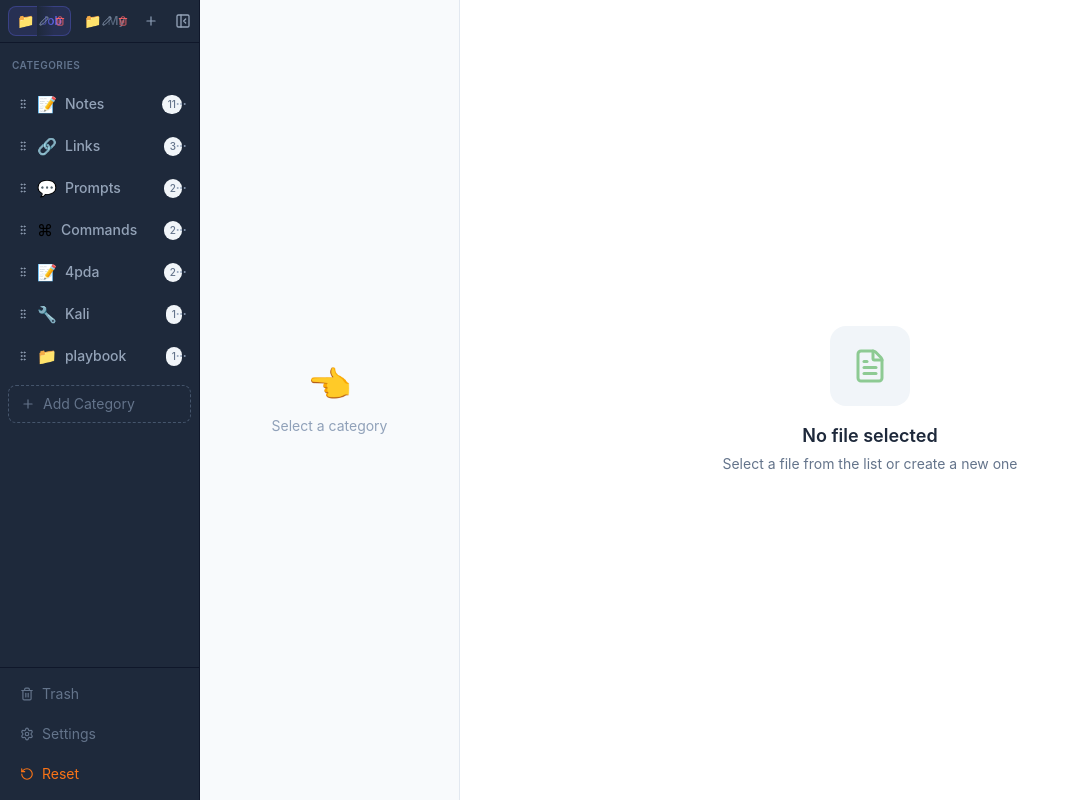
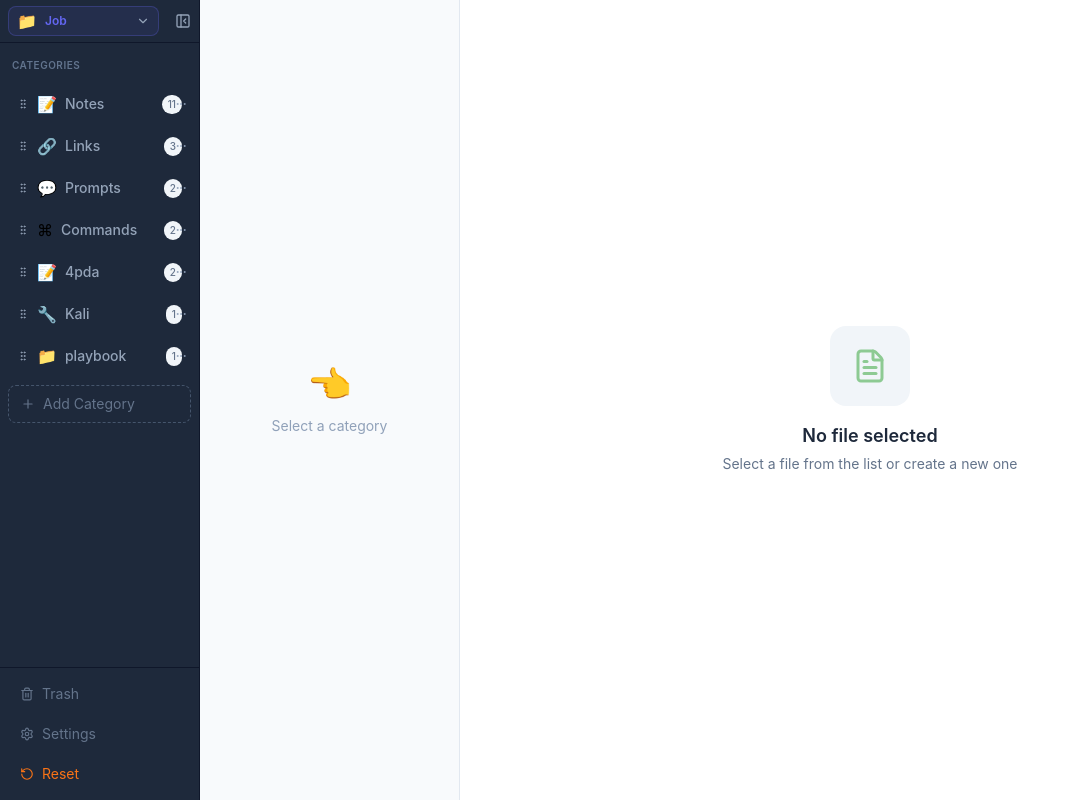
Before and after one commit to Ariyts/my-hub, a React (Vite) app: page / in a window 1280 px wide. Shown: the whole page, without its empty margins (0-1080 px from the left). Built offline with nearby package versions, Linux system fonts and the light colour scheme.

Commit message:
Сделал выбор workspaces более удобным

```diff
--- a/src/components/WorkspaceSwitcher.tsx
+++ b/src/components/WorkspaceSwitcher.tsx
@@ -1,9 +1,10 @@
-import { useState } from "react";
+import { useMemo, useRef, useState } from "react";
+import { createPortal } from "react-dom";
 import { useStore } from "../store";
 import type { Workspace } from "../types";
-import { Plus, Edit2, Trash2 } from "lucide-react";
+import { Plus, Edit2, Trash2, ChevronDown, Check, Search } from "lucide-react";
 
-const EMOJI_OPTIONS = ["🏠", "💼", "🎯", "🚀", "📚", "💡", "🎨", "🔧", "⚡", "🎮", "🏠", "📊"];
+const EMOJI_OPTIONS = ["🏠", "💼", "🎯", "🚀", "📚", "💡", "🎨", "🔧", "⚡", "🎮", "📁", "📊"];
 const COLOR_OPTIONS = [
   "#6366f1",
   "#4CAF50",
@@ -27,12 +28,42 @@ export function WorkspaceSwitcher({ compact = false }: WorkspaceSwitcherProps) {
     addWorkspace,
     updateWorkspace,
     deleteWorkspace,
-    isDarkTheme,
   } = useStore();
 
+  const [menuOpen, setMenuOpen] = useState(false);
+  const [menuPos, setMenuPos] = useState<{ top: number; left: number } | null>(null);
+  const [search, setSearch] = useState("");
+  const triggerRef = useRef<HTMLButtonElement>(null);
+
+  const MENU_W = 240;
+
+  // Позиция меню считается от кнопки и рендерится порталом в body — иначе
+  // overflow-hidden сайдбара обрезает выпадашку (Задача: воркспейсы).
+  const openMenu = () => {
+    const el = triggerRef.current;
+    if (el) {
+      const r = el.getBoundingClientRect();
+      const left = Math.max(8, Math.min(r.left, window.innerWidth - MENU_W - 8));
+      setMenuPos({ top: r.bottom + 4, left });
+    }
+    setMenuOpen(true);
+  };
   const [showCreateModal, setShowCreateModal] = useState(false);
   const [editingWorkspace, setEditingWorkspace] = useState<Workspace | null>(null);
   const [newWorkspace, setNewWorkspace] = useState({ name: "", icon: "🏠", color: "#6366f1" });
+
+  const active =
+    workspaces.find((w) => w.id === activeWorkspaceId) || workspaces[0] || null;
+
+  const filtered = useMemo(() => {
+    const q = search.trim().toLowerCase();
+    return q ? workspaces.filter((w) => w.name.toLowerCase().includes(q)) : workspaces;
+  }, [workspaces, search]);
+
+  const closeMenu = () => {
+    setMenuOpen(false);
+    setSearch("");
+  };
 
   const handleCreate = () => {
     if (newWorkspace.name.trim()) {
@@ -57,122 +88,187 @@ export function WorkspaceSwitcher({ compact = false }: WorkspaceSwitcherProps) {
     }
   };
 
-  const bg = isDarkTheme ? "#1e293b" : "#ffffff";
-  const textColor = isDarkTheme ? "#e2e8f0" : "#1e293b";
-
   return (
-    <div className="flex items-center gap-1 px-2 py-1.5">
-      {/* Workspace list */}
-      {workspaces.map((workspace) => {
-        const isActive = activeWorkspaceId === workspace.id;
-        return (
-          <div key={workspace.id} className="group relative">
+    <div className="relative px-2 py-1.5">
+      {/* Триггер — текущий воркспейс */}
       <button
-              onClick={() => setActiveWorkspaceId(workspace.id)}
-              title={compact ? workspace.name : undefined}
-              className="flex items-center gap-1.5 rounded-lg px-2 py-1 transition-all duration-200"
+        ref={triggerRef}
+        onClick={() => (menuOpen ? closeMenu() : openMenu())}
+        title={active?.name}
+        aria-haspopup="true"
+        aria-expanded={menuOpen}
+        className={`hover:bg-sunken w-full rounded-lg transition-colors ${
+          compact
+            ? "flex flex-col items-center gap-0.5 px-1 py-1.5"
+            : "flex items-center gap-2 px-2 py-1.5"
+        }`}
         style={{
-                background: isActive ? `${workspace.color}22` : "transparent",
-                border: isActive ? `1px solid ${workspace.color}50` : "1px solid transparent",
-                justifyContent: compact ? "center" : "flex-start",
+          background: active ? `${active.color}18` : "transparent",
+          border: active ? `1px solid ${active.color}45` : "1px solid transparent",
         }}
       >
-              <span className="text-sm">{workspace.icon}</span>
-              {!compact && (
+        {compact ? (
+          // В compact — только короткое имя (без иконки, без шеврона), чтобы было
+          // видно открытый воркспейс и не теснить 56px-рельс.
           <span
-                  className="max-w-[60px] truncate text-xs font-medium"
-                  style={{
-                    color: isActive ? workspace.color : isDarkTheme ? "#94a3b8" : "#64748b",
-                  }}
+            className="max-w-full truncate text-[10px] leading-tight font-semibold"
+            style={{ color: active?.color }}
           >
-                  {workspace.name}
+            {active?.name ?? "WS"}
           </span>
+        ) : (
+          <>
+            <span className="text-base leading-none">{active?.icon ?? "🗂️"}</span>
+            <span
+              className="min-w-0 flex-1 truncate text-left text-xs font-semibold"
+              style={{ color: active?.color }}
+            >
+              {active?.name ?? "Workspace"}
+            </span>
+            <ChevronDown size={14} className="text-subtle shrink-0" />
+          </>
         )}
       </button>
 
-            {/* Edit/Delete buttons on hover - hidden in compact mode */}
-            {!compact && (
-              <div className="absolute top-0 right-0 bottom-0 flex items-center gap-0.5 bg-gradient-to-l from-transparent via-transparent to-[#1e293b] pr-1 opacity-0 transition-opacity group-hover:opacity-100">
+      {/* Меню со всеми воркспейсами — портал в body, иначе overflow сайдбара режет */}
+      {menuOpen &&
+        menuPos &&
+        createPortal(
+          <>
+            <div className="fixed inset-0 z-60" onClick={closeMenu} />
+            <div
+              className="fixed z-61 rounded-xl border border-border bg-surface p-1 shadow-2xl"
+              style={{ top: menuPos.top, left: menuPos.left, width: MENU_W }}
+            >
+            {/* Поиск — только когда воркспейсов много */}
+            {workspaces.length > 6 && (
+              <div className="relative mb-1">
+                <Search
+                  size={13}
+                  className="text-subtle absolute top-1/2 left-2 -translate-y-1/2"
+                />
+                <input
+                  autoFocus
+                  value={search}
+                  onChange={(e) => setSearch(e.target.value)}
+                  placeholder="Search workspaces…"
+                  className="w-full rounded-lg border border-border bg-background py-1.5 pr-2 pl-7 text-xs text-foreground placeholder-subtle outline-none focus:border-primary"
+                />
+              </div>
+            )}
+
+            <div className="max-h-64 overflow-y-auto">
+              {filtered.map((ws) => {
+                const isActive = ws.id === active?.id;
+                return (
+                  <div
+                    key={ws.id}
+                    onClick={() => {
+                      setActiveWorkspaceId(ws.id);
+                      closeMenu();
+                    }}
+                    className={`group flex cursor-pointer items-center gap-2 rounded-lg px-2 py-1.5 transition-colors ${
+                      isActive ? "bg-sunken" : "hover:bg-sunken"
+                    }`}
+                  >
+                    <span className="text-sm">{ws.icon}</span>
+                    <span
+                      className="min-w-0 flex-1 truncate text-xs font-medium text-foreground"
+                      style={isActive ? { color: ws.color } : undefined}
+                    >
+                      {ws.name}
+                    </span>
+                    {isActive && <Check size={12} className="shrink-0" style={{ color: ws.color }} />}
+
+                    {/* Rename / Delete — явные действия */}
+                    <div className="flex shrink-0 items-center gap-0.5 opacity-0 transition-opacity group-hover:opacity-100">
                       <button
                         onClick={(e) => {
                           e.stopPropagation();
-                    setEditingWorkspace(workspace);
+                          setEditingWorkspace(ws);
+                          closeMenu();
                         }}
-                  className="rounded p-0.5 hover:bg-slate-600"
+                        className="hover:bg-background rounded p-1 text-subtle transition-colors hover:text-foreground"
+                        title="Rename workspace"
                       >
-                  <Edit2 size={10} className="text-slate-400" />
+                        <Edit2 size={12} />
                       </button>
                       {workspaces.length > 1 && (
                         <button
                           onClick={(e) => {
                             e.stopPropagation();
-                      if (confirm(`Delete workspace "${workspace.name}"?`)) {
-                        deleteWorkspace(workspace.id);
+                            if (confirm(`Delete workspace "${ws.name}"?`)) {
+                              deleteWorkspace(ws.id);
                             }
                           }}
-                    className="rounded p-0.5 hover:bg-red-900/30"
+                          className="rounded p-1 text-subtle transition-colors hover:bg-red-500/15 hover:text-red-400"
+                          title="Delete workspace"
                         >
-                    <Trash2 size={10} className="text-red-400" />
+                          <Trash2 size={12} />
                         </button>
                       )}
                     </div>
-            )}
                   </div>
                 );
               })}
 
-      {/* Add workspace button */}
+              {filtered.length === 0 && (
+                <div className="px-2 py-3 text-center text-xs text-subtle">No workspaces found</div>
+              )}
+            </div>
+
+            <div className="my-1 h-px bg-border" />
+
             <button
-        onClick={() => setShowCreateModal(true)}
-        className="rounded-lg p-1.5 transition-colors hover:bg-slate-700"
-        title="Add workspace"
+              onClick={() => {
+                setShowCreateModal(true);
+                closeMenu();
+              }}
+              className="hover:bg-sunken flex w-full items-center gap-2 rounded-lg px-2 py-1.5 text-xs font-medium text-muted transition-colors hover:text-foreground"
             >
-        <Plus size={14} className="text-slate-400" />
+              <Plus size={14} className="text-primary" />
+              New workspace
             </button>
+            </div>
+          </>,
+          document.body,
+        )}
 
       {/* Create Workspace Modal */}
       {showCreateModal && (
         <div
-          className="fixed inset-0 z-50 flex items-center justify-center p-4"
-          style={{ background: "rgba(0,0,0,0.5)" }}
+          className="fixed inset-0 z-50 flex items-center justify-center bg-black/50 p-4"
           onClick={() => setShowCreateModal(false)}
         >
           <div
-            className="w-full max-w-xs rounded-2xl p-5"
-            style={{ background: bg, border: "1px solid #334155" }}
+            className="w-full max-w-xs rounded-2xl border border-border bg-surface p-5"
             onClick={(e) => e.stopPropagation()}
           >
-            <h3 className="mb-4 text-sm font-semibold" style={{ color: textColor }}>
-              Create Workspace
-            </h3>
+            <h3 className="mb-4 text-sm font-semibold text-foreground">Create Workspace</h3>
 
             <div className="space-y-3">
               <div>
-                <label className="mb-1 block text-xs text-slate-400">Name</label>
+                <label className="mb-1 block text-xs text-muted">Name</label>
                 <input
                   type="text"
                   value={newWorkspace.name}
                   onChange={(e) => setNewWorkspace({ ...newWorkspace, name: e.target.value })}
                   placeholder="My Workspace"
-                  className="w-full rounded-lg px-3 py-2 text-sm outline-none"
-                  style={{
-                    background: isDarkTheme ? "#0f172a" : "#f1f5f9",
-                    color: textColor,
-                    border: "1px solid #334155",
-                  }}
+                  className="w-full rounded-lg border border-border bg-background px-3 py-2 text-sm text-foreground outline-none focus:border-primary"
                   autoFocus
                 />
               </div>
 
               <div>
-                <label className="mb-1 block text-xs text-slate-400">Icon</label>
+                <label className="mb-1 block text-xs text-muted">Icon</label>
                 <div className="flex flex-wrap gap-1">
-                  {EMOJI_OPTIONS.map((emoji) => (
+                  {EMOJI_OPTIONS.map((emoji, i) => (
                     <button
-                      key={emoji}
+                      key={`${emoji}-${i}`}
                       onClick={() => setNewWorkspace({ ...newWorkspace, icon: emoji })}
-                      className={`flex h-8 w-8 items-center justify-center rounded-lg text-lg transition-all ${newWorkspace.icon === emoji ? "ring-2 ring-indigo-500" : ""}`}
-                      style={{ background: isDarkTheme ? "#0f172a" : "#f1f5f9" }}
+                      className={`bg-background flex h-8 w-8 items-center justify-center rounded-lg text-lg transition-all ${
+                        newWorkspace.icon === emoji ? "ring-2 ring-primary" : ""
+                      }`}
                     >
                       {emoji}
                     </button>
@@ -181,13 +277,17 @@ export function WorkspaceSwitcher({ compact = false }: WorkspaceSwitcherProps) {
               </div>
 
               <div>
-                <label className="mb-1 block text-xs text-slate-400">Color</label>
+                <label className="mb-1 block text-xs text-muted">Color</label>
                 <div className="flex flex-wrap gap-1">
                   {COLOR_OPTIONS.map((color) => (
                     <button
                       key={color}
                       onClick={() => setNewWorkspace({ ...newWorkspace, color })}
-                      className={`h-6 w-6 rounded-full transition-all ${newWorkspace.color === color ? "ring-2 ring-white ring-offset-2 ring-offset-slate-900" : ""}`}
+                      className={`h-6 w-6 rounded-full transition-all ${
+                        newWorkspace.color === color
+                          ? "ring-2 ring-foreground ring-offset-2 ring-offset-surface"
+                          : ""
+                      }`}
                       style={{ background: color }}
                     />
                   ))}
@@ -198,14 +298,13 @@ export function WorkspaceSwitcher({ compact = false }: WorkspaceSwitcherProps) {
             <div className="mt-5 flex gap-2">
               <button
                 onClick={() => setShowCreateModal(false)}
-                className="flex-1 rounded-lg px-4 py-2 text-sm font-medium"
-                style={{ background: isDarkTheme ? "#0f172a" : "#f1f5f9", color: "#94a3b8" }}
+                className="bg-background flex-1 rounded-lg px-4 py-2 text-sm font-medium text-muted"
               >
                 Cancel
               </button>
               <button
                 onClick={handleCreate}
-                className="flex-1 rounded-lg bg-indigo-500 px-4 py-2 text-sm font-medium text-white"
+                className="flex-1 rounded-lg bg-primary px-4 py-2 text-sm font-medium text-white"
               >
                 Create
               </button>
@@ -217,46 +316,39 @@ export function WorkspaceSwitcher({ compact = false }: WorkspaceSwitcherProps) {
       {/* Edit Workspace Modal */}
       {editingWorkspace && (
         <div
-          className="fixed inset-0 z-50 flex items-center justify-center p-4"
-          style={{ background: "rgba(0,0,0,0.5)" }}
+          className="fixed inset-0 z-50 flex items-center justify-center bg-black/50 p-4"
           onClick={() => setEditingWorkspace(null)}
         >
           <div
-            className="w-full max-w-xs rounded-2xl p-5"
-            style={{ background: bg, border: "1px solid #334155" }}
+            className="w-full max-w-xs rounded-2xl border border-border bg-surface p-5"
             onClick={(e) => e.stopPropagation()}
           >
-            <h3 className="mb-4 text-sm font-semibold" style={{ color: textColor }}>
-              Edit Workspace
-            </h3>
+            <h3 className="mb-4 text-sm font-semibold text-foreground">Edit Workspace</h3>
 
             <div className="space-y-3">
               <div>
-                <label className="mb-1 block text-xs text-slate-400">Name</label>
+                <label className="mb-1 block text-xs text-muted">Name</label>
                 <input
                   type="text"
                   value={editingWorkspace.name}
                   onChange={(e) =>
                     setEditingWorkspace({ ...editingWorkspace, name: e.target.value })
                   }
-                  className="w-full rounded-lg px-3 py-2 text-sm outline-none"
-                  style={{
-                    background: isDarkTheme ? "#0f172a" : "#f1f5f9",
-                    color: textColor,
-                    border: "1px solid #334155",
-                  }}
+                  className="w-full rounded-lg border border-border bg-background px-3 py-2 text-sm text-foreground outline-none focus:border-primary"
+                  autoFocus
                 />
               </div>
 
               <div>
-                <label className="mb-1 block text-xs text-slate-400">Icon</label>
+                <label className="mb-1 block text-xs text-muted">Icon</label>
                 <div className="flex flex-wrap gap-1">
-                  {EMOJI_OPTIONS.map((emoji) => (
+                  {EMOJI_OPTIONS.map((emoji, i) => (
                     <button
-                      key={emoji}
+                      key={`${emoji}-${i}`}
                       onClick={() => setEditingWorkspace({ ...editingWorkspace, icon: emoji })}
-                      className={`flex h-8 w-8 items-center justify-center rounded-lg text-lg transition-all ${editingWorkspace.icon === emoji ? "ring-2 ring-indigo-500" : ""}`}
-                      style={{ background: isDarkTheme ? "#0f172a" : "#f1f5f9" }}
+                      className={`bg-background flex h-8 w-8 items-center justify-center rounded-lg text-lg transition-all ${
+                        editingWorkspace.icon === emoji ? "ring-2 ring-primary" : ""
+                      }`}
                     >
                       {emoji}
                     </button>
@@ -265,13 +357,17 @@ export function WorkspaceSwitcher({ compact = false }: WorkspaceSwitcherProps) {
               </div>
 
               <div>
-                <label className="mb-1 block text-xs text-slate-400">Color</label>
+                <label className="mb-1 block text-xs text-muted">Color</label>
                 <div className="flex flex-wrap gap-1">
                   {COLOR_OPTIONS.map((color) => (
                     <button
                       key={color}
                       onClick={() => setEditingWorkspace({ ...editingWorkspace, color })}
-                      className={`h-6 w-6 rounded-full transition-all ${editingWorkspace.color === color ? "ring-2 ring-white ring-offset-2 ring-offset-slate-900" : ""}`}
+                      className={`h-6 w-6 rounded-full transition-all ${
+                        editingWorkspace.color === color
+                          ? "ring-2 ring-foreground ring-offset-2 ring-offset-surface"
+                          : ""
+                      }`}
                       style={{ background: color }}
                     />
                   ))}
@@ -282,14 +378,13 @@ export function WorkspaceSwitcher({ compact = false }: WorkspaceSwitcherProps) {
             <div className="mt-5 flex gap-2">
               <button
                 onClick={() => setEditingWorkspace(null)}
-                className="flex-1 rounded-lg px-4 py-2 text-sm font-medium"
-                style={{ background: isDarkTheme ? "#0f172a" : "#f1f5f9", color: "#94a3b8" }}
+                className="bg-background flex-1 rounded-lg px-4 py-2 text-sm font-medium text-muted"
               >
                 Cancel
               </button>
               <button
                 onClick={() => handleEdit(editingWorkspace)}
-                className="flex-1 rounded-lg bg-indigo-500 px-4 py-2 text-sm font-medium text-white"
+                className="flex-1 rounded-lg bg-primary px-4 py-2 text-sm font-medium text-white"
               >
                 Save
               </button>
```
Also changed, not shown: src/components/Sidebar.tsx (+8 -4 lines), 1 other file (tests, documents, lock files or other folders). Lines whose indentation alone changed are shown as unchanged.
